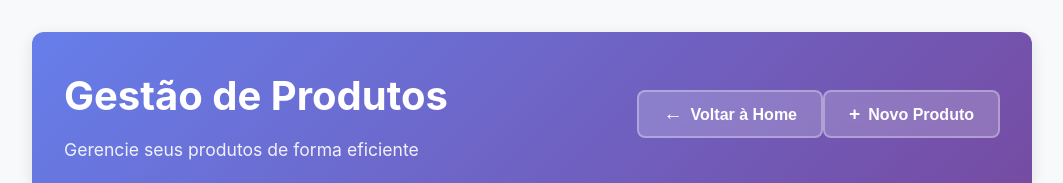
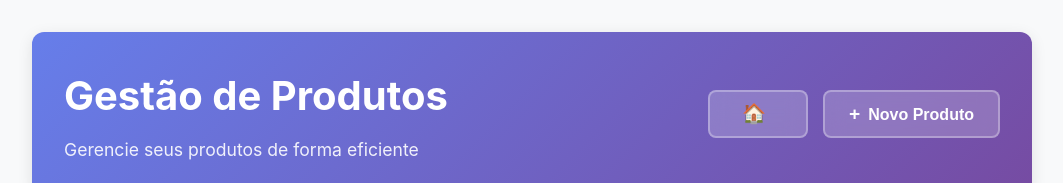
Before and after one commit to rogerionasc/framework_node, a React (Create React App) app in the folder client/: page /produto in a window 1280 px wide. Shown: the top 183 px of the page, without its empty margins (108-1171 px from the left). Built offline with nearby package versions, Linux system fonts and the light colour scheme; no server answers.

Commit message:
Adiconado botão para voltar para pagina home

```diff
--- a/client/src/components/fornecedor/Fornecedor.js
+++ b/client/src/components/fornecedor/Fornecedor.js
@@ -285,12 +285,12 @@ const Fornecedor = () => {
             className="btn btn-secondary"
             onClick={() => navigate('/')}
           >
-            <span className="btn-icon">←</span>
-            Voltar à Home
+            <span className="btn-icon">🏠</span>
           </button>
           <button
             className="btn btn-primary"
             onClick={() => setShowModal(true)}
+            style={{marginLeft: '15px'}}
           >
             <span className="btn-icon">+</span>
             Novo Fornecedor
--- a/client/src/components/produto/Produto.js
+++ b/client/src/components/produto/Produto.js
@@ -176,12 +176,12 @@ const Produto = ({ data }) => {
             className="btn btn-secondary"
             onClick={() => navigate('/')}
           >
-            <span className="btn-icon">←</span>
-            Voltar à Home
+            <span className="btn-icon">🏠</span>
           </button>
           <button
             className="btn btn-primary"
             onClick={handleNewProduto}
+            style={{marginLeft: '15px'}}
           >
             <span className="btn-icon">+</span>
             Novo Produto
```
